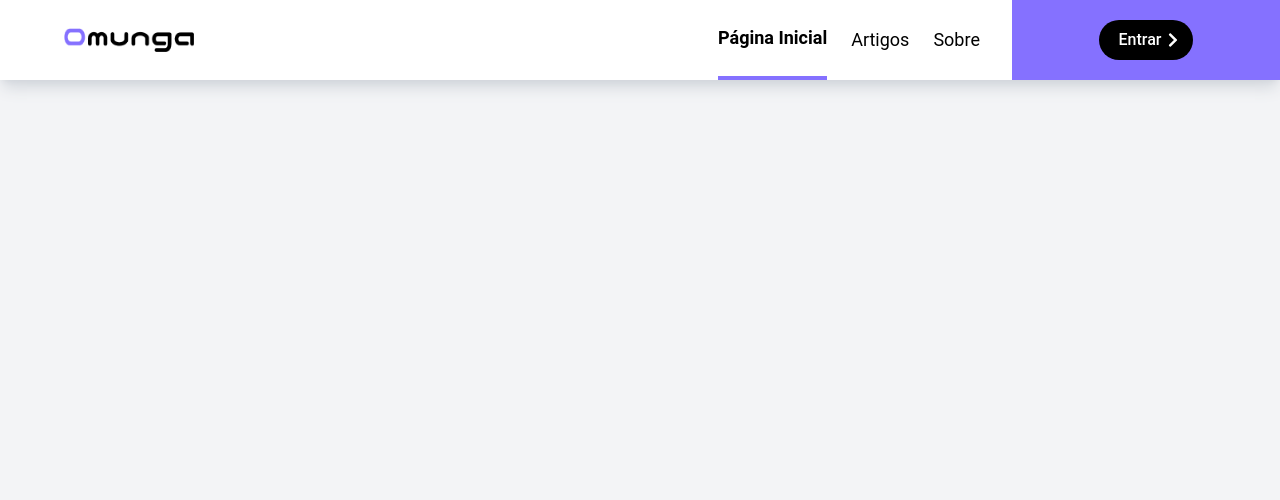
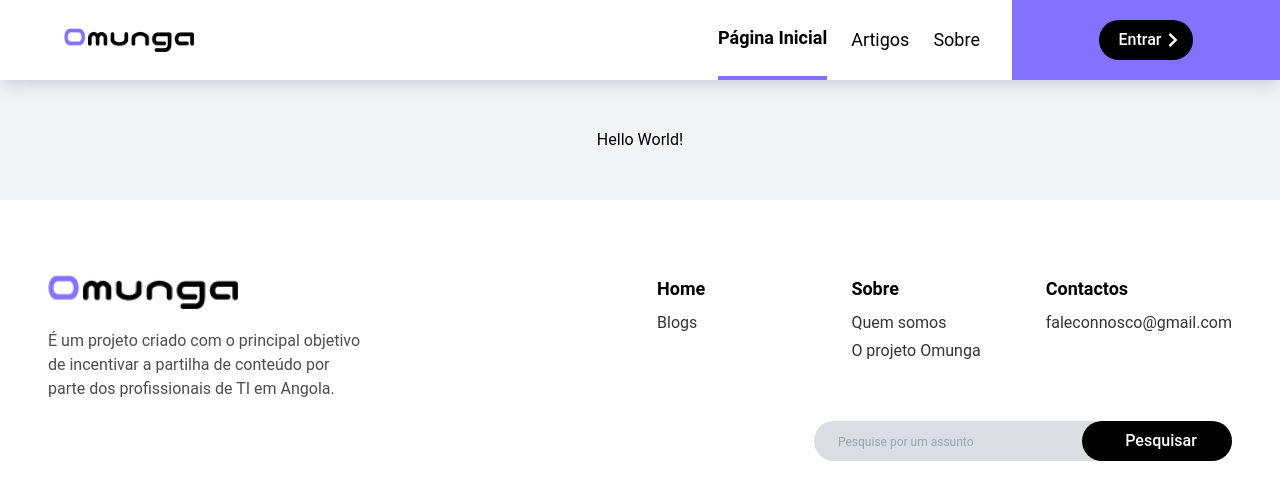
Before and after one commit to Francisco-Fetapi/omunga-front-end-tailwindcss, a Next.js app: page / in a window 1280 px wide. Shown: the top 500 px of the page. Built offline with nearby package versions, Linux system fonts and the light colour scheme.

Commit message:
refactor: all pages templte created

```diff
--- a/src/components/Footer/Footer.tsx
+++ b/src/components/Footer/Footer.tsx
@@ -43,7 +43,6 @@ export default function Footer() {
         </div>
       </div>
 
-      {/* <div className="flex justify-end"> */}
       <div className="flex justify-end mt-5">
         <InputWithButton
           textButton="Pesquisar"
--- a/src/pages/artigos.tsx
+++ b/src/pages/artigos.tsx
@@ -1,9 +1,15 @@
+import Footer from "@/components/Footer/Footer";
 import Header from "@/components/Header/Header";
 
 export default function Articles() {
   return (
     <>
       <Header />
+      <main className="w-[100%] max-w-[400px] min-height py-12 mx-auto flex items-center justify-center flex-col">
+        <h1>Artigos!</h1>
+      </main>
+
+      <Footer />
     </>
   );
 }
--- a/src/pages/index.tsx
+++ b/src/pages/index.tsx
@@ -1,9 +1,15 @@
+import Footer from "@/components/Footer/Footer";
 import Header from "@/components/Header/Header";
 
 export default function Home() {
   return (
     <>
       <Header />
+      <main className="w-[100%] max-w-[400px] min-height py-12 mx-auto flex items-center justify-center flex-col">
+        <h1>Hello World!</h1>
+      </main>
+
+      <Footer />
     </>
   );
 }
--- a/src/pages/sobre.tsx
+++ b/src/pages/sobre.tsx
@@ -1,9 +1,15 @@
+import Footer from "@/components/Footer/Footer";
 import Header from "@/components/Header/Header";
 
 export default function AboutUs() {
   return (
     <>
       <Header />
+      <main className="w-[100%] max-w-[400px] min-height py-12 mx-auto flex items-center justify-center flex-col">
+        <h1>Hello World!</h1>
+      </main>
+
+      <Footer />
     </>
   );
 }
```
